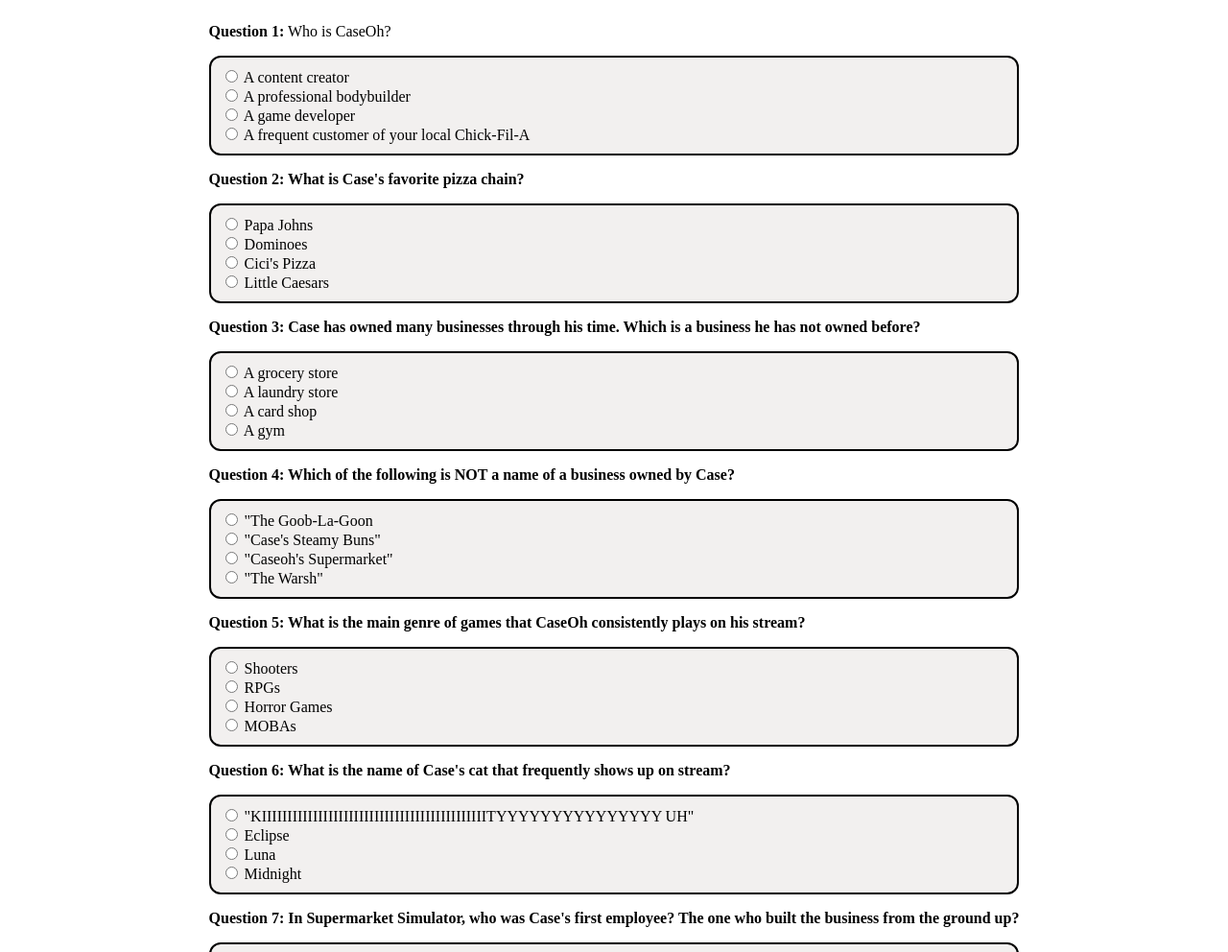
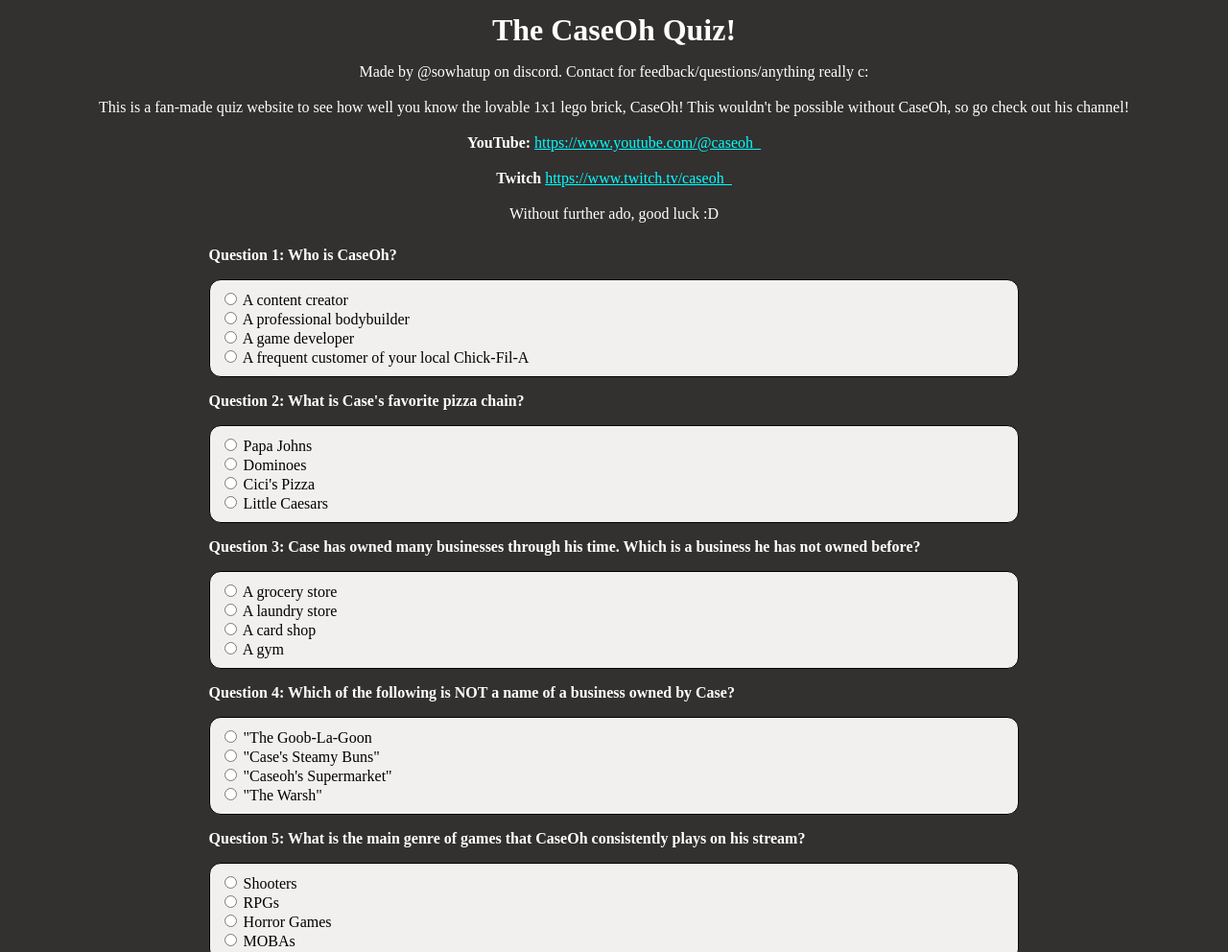
Before and after one commit to abSWU/case-quiz, a plain HTML site: page quiz.html in a window 1280 px wide. Shown: the top 992 px of the page at 96% size. Drawn offline with Linux system fonts and the light colour scheme.

Commit message:
more styling, mostly complete

```diff
--- a/quiz.html
+++ b/quiz.html
@@ -6,21 +6,29 @@
     <link rel="stylesheet" href="style.css">
     <meta charset="utf-8">
     <meta name="viewport" content="width=device-width, initial-scale=1">
-
-
 </head>
 
 <body>
 
+    <!--Intro-->
+    <div class="intro center">
+        <h1>The CaseOh Quiz!</h1>
+        <p>Made by @sowhatup on discord. Contact for feedback/questions/anything really c:</p>
+        <P>This is a fan-made quiz website to see how well you know the lovable 1x1 lego brick, CaseOh! This wouldn't be possible without CaseOh, so go check out his channel!</p>
+        <p><b>YouTube:</b> <a href="https://www.youtube.com/@caseoh_" target="_blank" style="color:aqua"> https://www.youtube.com/@caseoh_</a></p>
+        <p><b>Twitch</b>  <a href="https://www.twitch.tv/caseoh_" target="_blank" style="color:aqua">https://www.twitch.tv/caseoh_</a></p>
+        <p>Without further ado, good luck :D</p>
+    </div>
 
-    <div id="quiz" class="quiz">
+    <!--Quiz-->
+    <div id="quiz" class="center">
+
         <form>
 
             <!--Question 1-->
             <div class="question">
-                <p><b>Question 1:</b> Who is CaseOh?</p>
+                <p><b>Question 1: Who is CaseOh?</b></p>
             </div>
-
                 <div class="answer">
                     <input type="radio" id="q1a" name="q1" value="A">
                     <label for="q1a">A content creator<br></label>
@@ -39,6 +47,7 @@
             <!--Question 2-->
             <div class="question">
                 <p><b>Question 2: What is Case's favorite pizza chain?</b></p>
+            </div>
 
                 <div class="answer">
                     <input type="radio" id="q2a" name="q2" value="A">
@@ -53,11 +62,11 @@
                     <input type="radio" id="q2d" name="q2" value="D">
                     <label for="q2d">Little Caesars<br></label>
                 </div>
-            </div>
 
             <!--Question 3-->
             <div class="question">
                 <p><b>Question 3: Case has owned many businesses through his time. Which is a business he has not owned before?</b></p>
+            </div>
 
                 <div class="answer">
                     <input type="radio" id="q3a" name="q3" value="A">
@@ -72,11 +81,12 @@
                     <input type="radio" id="q3d" name="q3" value="D">
                     <label for="q3d">A gym<br></label>
                 </div>
-            </div>
+
 
             <!--Question 4-->
             <div class="question">
                 <p><b>Question 4: Which of the following is NOT a name of a business owned by Case?</b></p>
+            </div>
 
                 <div class="answer">
                     <input type="radio" id="q4a" name="q4" value="A">
@@ -91,12 +101,13 @@
                     <input type="radio" id="q4d" name="q4" value="D">
                     <label for="q4d">"The Warsh"<br></label>
                 </div>
-            </div>
+
 
 
             <!--Question 5-->
             <div class="question">
                 <p><b>Question 5: What is the main genre of games that CaseOh consistently plays on his stream?</b></p>
+            </div>
 
                 <div class="answer">
                     <input type="radio" id="q5a" name="q5" value="A">
@@ -111,11 +122,12 @@
                     <input type="radio" id="q5d" name="q5" value="D">
                     <label for="q5d">MOBAs<br></label>
                 </div>
-            </div>
+
 
             <!--Question 6-->
             <div class="question">
                 <p><b>Question 6: What is the name of Case's cat that frequently shows up on stream?</b></p>
+            </div>
 
                 <div class="answer">
                     <input type="radio" id="q6a" name="q6" value="A">
@@ -130,11 +142,12 @@
                     <input type="radio" id="q6d" name="q6" value="D">
                     <label for="q6d">Midnight<br></label>
                 </div>
-            </div>
+
 
             <!--Question 7-->
             <div class="question">
                 <p><b>Question 7: In Supermarket Simulator, who was Case's first employee? The one who built the business from the ground up?</b></p>
+            </div>
 
                 <div class="answer">
                     <input type="radio" id="q7a" name="q7" value="A">
@@ -149,11 +162,12 @@
                     <input type="radio" id="q7d" name="q7" value="D">
                     <label for="q7d">Ted<br></label>
                 </div>
-            </div>
+
 
             <!--Question 8-->
             <div class="question">
                 <p><b>Question 8: Which quote about Claudia has NOT been said by Caseoh?</b></p>
+            </div>
 
                 <div class="answer">
                     <input type="radio" id="q8a" name="q8" value="A">
@@ -168,11 +182,12 @@
                     <input type="radio" id="q8d" name="q8" value="D">
                     <label for="q8d">Lord have mercy, he's said all of these.<br></label>
                 </div>
-            </div>
+
 
             <!--Question 9-->
             <div class="question">
                 <p><b>Question 9: Which store did CaseOh call a "cult" and claimed that they serve human meat after being introduced to it?</b></p>
+            </div>
 
                 <div class="answer">
                     <input type="radio" id="q9a" name="q9" value="A">
@@ -187,11 +202,12 @@
                     <input type="radio" id="q9d" name="q9" value="D">
                     <label for="q9d">Aldi<br></label>
                 </div>
-            </div>
+
 
             <!--Question 10-->
             <div class="question">
                 <p><b>Question 10: Out of these characters, which one does Case like the most?</b></p>
+            </div>
 
                 <div class="answer">
                     <input type="radio" id="q10a" name="q10" value="A">
@@ -204,9 +220,9 @@
                     <label for="q10c">Dolores<br></label>
 
                     <input type="radio" id="q10d" name="q10" value="D">
-                    <label for="q10d">Tanner from Scrutinized<br></label>
+                    <label for="q10d">Milkman<br></label>
                 </div>
-            </div>
+
 
             <!--Submission Button-->
             <div>
@@ -219,6 +235,7 @@
 
     <!--Load in our JavaScript file-->
     <script src="quiz.js"></script>
+
 </body>
 </html>
 
--- a/style.css
+++ b/style.css
@@ -11,11 +11,11 @@
     background-color: #F2F0EF;
     padding: 10px;
     border-radius: 12px;
-    border: 2px solid;
+    border: 1px solid;
     max-width: 1000px;
 }
 
-.quiz{
+.center{
     display:flex;
     justify-content: center;
     align-items: center;
@@ -23,5 +23,15 @@
 }
 
 .question{
-    font:100px
+    color:white;
 }
+
+body{
+    background-color:#333030;
+}
+
+.intro{
+    color:white;
+    flex-direction: column;
+    line-height: 5px;
+}
```
